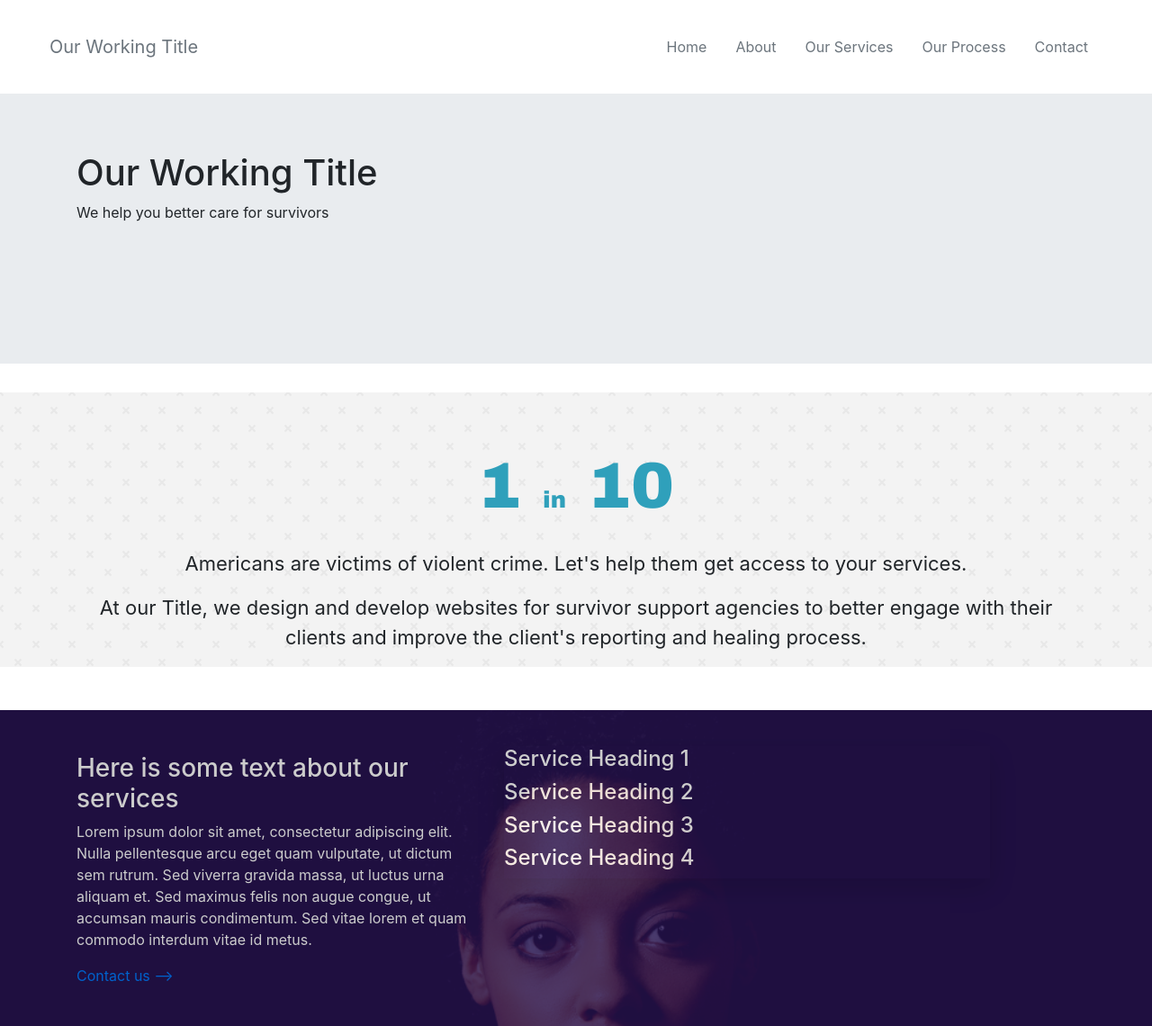
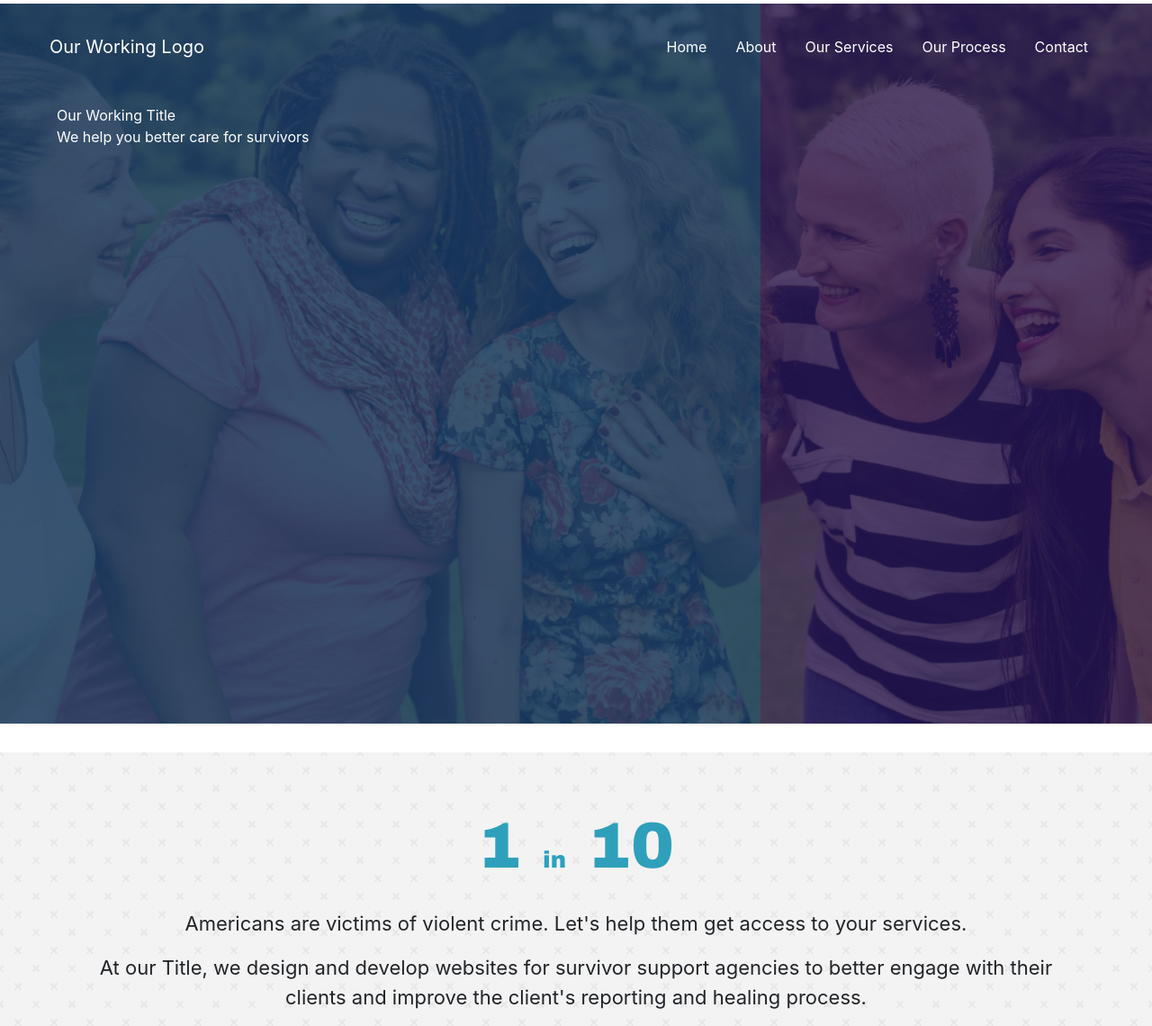
Before and after one commit to MarshaBat/pwp-marsha-battee, a PHP site: page / in a window 1280 px wide. Shown: the top 1140 px of the page at 90% size. Run offline with PHP 8.4, Linux system fonts and the light colour scheme.

Commit message:
added new image to jumbotron and overlay

```diff
--- a/index.php
+++ b/index.php
@@ -17,32 +17,45 @@
 	</head>
 	<body>
 		<!------------------------------------------------SECTION 1 - HEADER---------------------------------------------->
+		<section>
 			<div class="container-fluid">
-			<nav class="navbar navbar-expand-xl bg-transparent m-4">
-				<a class="navbar-brand text-secondary" href="#">Our Working Title</a>
+				<nav class="navbar navbar-expand-md bg-transparent m-4">
+					<a class="navbar-brand text-white" href="#">Our Working Logo</a>
 					<button class="navbar-toggler border bg-secondary" type="button" data-toggle="collapse"
 							  data-target="#collapsibleNavbar">
 						<span class="navbar-toggler-icon"></span>
 					</button>
 					<div class="collapse navbar-collapse justify-content-end" id="collapsibleNavbar">
 						<ul class="navbar-nav">
-						<li class="nav-item"><a class="nav-link text-secondary px-3" href="#">Home</a></li>
-						<li class="nav-item"><a class="nav-link text-secondary px-3" href="#">About</a></li>
-						<li class="nav-item"><a class="nav-link text-secondary px-3" href="#">Our Services</a></li>
-						<li class="nav-item"><a class="nav-link text-secondary px-3" href="#">Our Process</a></li>
-						<li class="nav-item"><a class="nav-link text-secondary px-3" href="#">Contact</a></li>
+							<li class="nav-item"><a class="nav-link text-white px-3" href="#">Home</a></li>
+							<li class="nav-item"><a class="nav-link text-white px-3" href="#">About</a></li>
+							<li class="nav-item"><a class="nav-link text-white px-3" href="#">Our Services</a></li>
+							<li class="nav-item"><a class="nav-link text-white px-3" href="#">Our Process</a></li>
+							<li class="nav-item"><a class="nav-link text-white px-3" href="#">Contact</a></li>
 						</ul>
 					</div>
 				</nav>
 			</div>
+		</section>
+		<!------------------------------------------------SECTION 2 - ABOUT---------------------------------------------->
+		<section>
+			<div class="jumbotron jumbotron-fluid img-fluid">
+				<div class="banner-overlay"></div>
+				<div class="banner-overlay2"></div>
+				<div class="container mx-5 my-5">
 
-		<!------------------------------------------------SECTION 2 - ABOUT---------------------------------------------->
-		<div class="jumbotron jumbotron-fluid">
-			<div class="container">
-				<h1>Our Working Title</h1>
-				<p>We help you better care for survivors</p>
+					<div class="row banner-text">
+						<div class="col banner-title">Our Working Title</div>
+					</div>
+
+						<div class="row banner-text">
+							<div class="col banner-tag">We help you better care for survivors</div>
+						</div>
+
 					</div>
 				</div>
+			</div>
+		</section>
 		<!------------------------------------------------SECTION 3 - ABOUT---------------------------------------------->
 		<div class="about-background">
 			<div class="container mb-5">
--- a/stylesheet.css
+++ b/stylesheet.css
@@ -1,11 +1,48 @@
-
 .jumbotron {
-	background-image: url();
+	background-image: url(groupphoto2.jpg);
 	background-attachment: scroll;
-	background-position: center;
+	background-position: center center;
 	background-repeat: no-repeat;
 	background-size: cover;
-	height: 300px;
+	top: 0;
+	bottom: 0;
+	height: 100vh;
+	position: relative;
+	color: white;
+	margin-top: -100px;
+	z-index: -10;
+}
+
+.banner-overlay {
+	position: absolute;
+	top: 0;
+	bottom: 0;
+	height: 100%;
+	width: 100%;
+	background-color: #271351;
+	z-index: -5;
+	opacity: 0.8;
+}
+
+.banner-overlay2 {
+	position: absolute;
+	top: 0;
+	bottom: 0;
+	height: 100%;
+	width: 66%;
+	background-color: #008080;
+	z-index: -1;
+	opacity: 0.3;
+}
+
+
+.banner-title {
+
+
+}
+
+.banner-tag {
+
 }
 
 
```
Also changed, not shown: groupphoto1.jpg (added), groupphoto2.jpg (added). Lines whose indentation alone changed are shown as unchanged.
